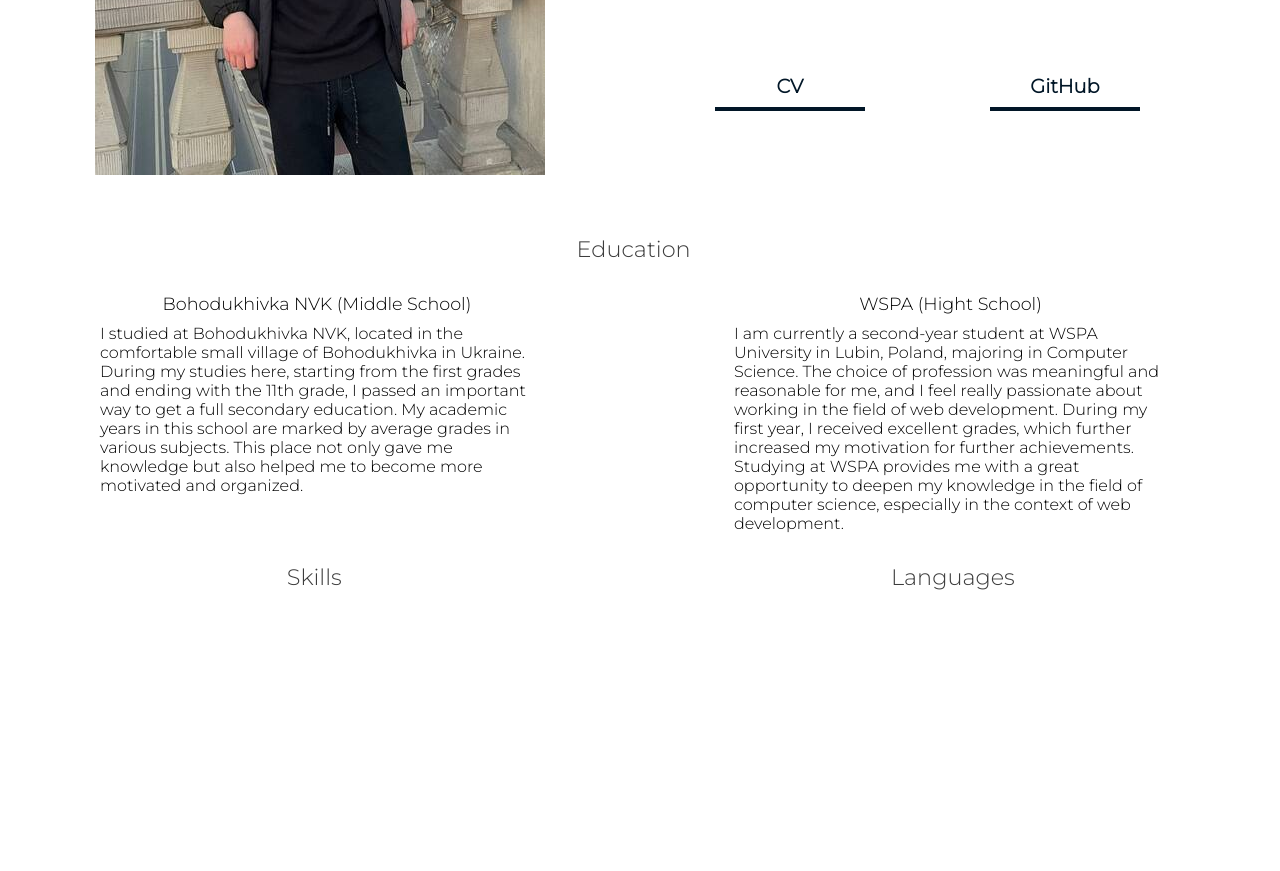
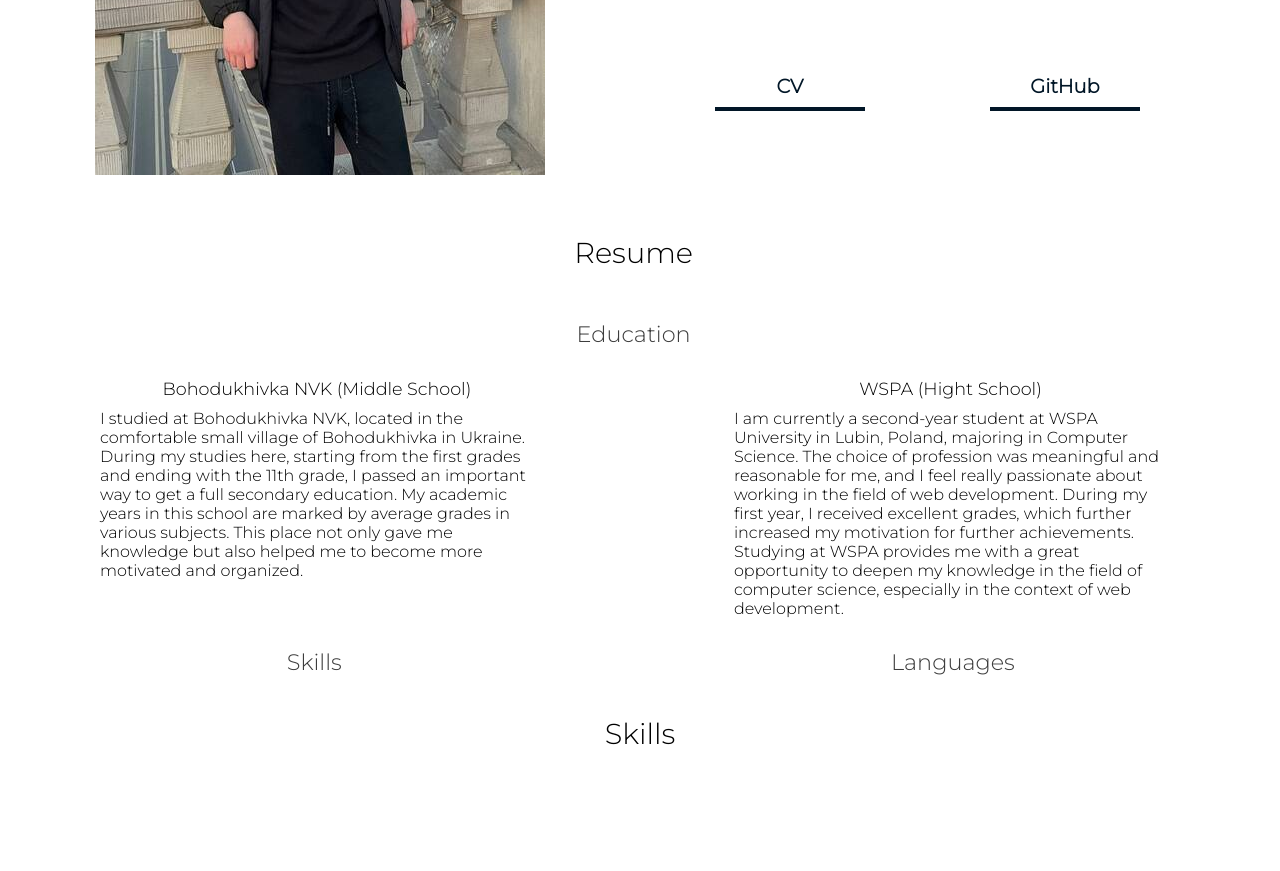
Before and after one commit to LukiaschenkoDmitriy/Site-Card, a Symfony app: template templates/index/index.html.twig in a window 1280 px wide. Shown: the part 1145-2016 px from the top of the page. Before the commit the page ends 1735 px from the top, so only its background shows below. Run offline with Twig, Linux system fonts and the light colour scheme; the template is opened without the code that fills it, so the values that code supplies are empty; style sheets or scripts are compiled from the project's sources; some libraries are stand-ins or nearby versions.

Commit message:
Changed styles

```diff
--- a/assets/base/js/header.js
+++ b/assets/base/js/header.js
@@ -22,9 +22,8 @@ function headerFunctions() {
 
     scrollIntoViewBy("#home", ".head-home-button");
     scrollIntoViewBy("#chapter-title-about-me", ".head-about-me-button", -100);
-    scrollIntoViewBy("#chapter-title-resume", ".head-resume-button");
-    scrollIntoViewBy("#chapter-title-skills", ".head-skills-button");
-    scrollIntoViewBy(".wrapp-contact-container", ".head-contacts-button");
+    scrollIntoViewBy("#chapter-title-resume", ".head-resume-button", -100);
+    scrollIntoViewBy("#chapter-title-skills", ".head-skills-button", -100);
 }
 function headerScrollTrigger() {
     addEventListener("scroll", function () {
--- a/assets/index/js/skills.js
+++ b/assets/index/js/skills.js
@@ -24,6 +24,7 @@ function skillFuncitons() {
     $(skills[0]).attr("class", "skill");
 }
 
+
 export function skillsInit() {
     skillFuncitons();
 }
--- a/assets/index/styles/about.scss
+++ b/assets/index/styles/about.scss
@@ -1,4 +1,11 @@
 @use "../../colors";
+
+.title {
+    color: black;
+    font-size: 180%;
+    margin: 20px 0px;
+    font-weight: 400;
+}
 
 .about-container {
     margin:40px 0px;
@@ -12,12 +19,6 @@
 
     .about {
         font-size: 110%;
-        .title {
-            color: black;
-            font-size: 180%;
-            margin: 20px 0px;
-            font-weight: 400;
-        }
 
         .little-description {
             color: rgb(44, 44, 44);
--- a/assets/index/styles/skills.scss
+++ b/assets/index/styles/skills.scss
@@ -134,9 +134,10 @@
             }
 
             .full-description {
-                width:400px;
+                width:100%;
                 font-size: 120%;
                 margin-top: 100px;
+                padding: 0px 100px;
             }
 
             .code-example {
--- a/templates/index/_resume.html.twig
+++ b/templates/index/_resume.html.twig
@@ -1,5 +1,6 @@
-<a href="" class="chapter-title" id="chapter-title-resume"></a>
+
 <div class="resume-container">
+    <div class="title" id="chapter-title-resume" style="grid-column: span 2;">Resume</div>
     <div class="resume-education resume-chapter">
         <div class="resume-title">Education</div>
         <div class="resume-description resume-education-description">
--- a/templates/index/_skills.html.twig
+++ b/templates/index/_skills.html.twig
@@ -1,5 +1,5 @@
-<a href="" class="chapter-title" id="chapter-title-skills"></a>
 <div class="skills-container">
+    <div class="title" id="chapter-title-skills">Skills</div>
     <div class="skill-choise">
         {% for skill in skills %}
             <div class="skill-button-wrapp">
@@ -22,7 +22,7 @@
         <div class="skill">
             <div class="full-description">
                 <h2 class="title">More about my experience in {{skill.name}}</h2>
-                {{skill.description}}
+                <div>{{skill.description}}</div>
             </div>
             <pre class="code-example">
                 <code class="{{skill.hljs_tag}}">
```
